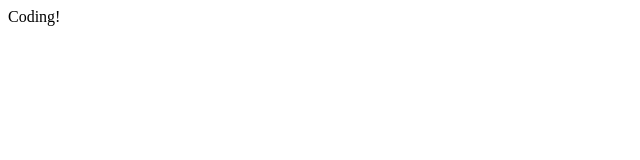
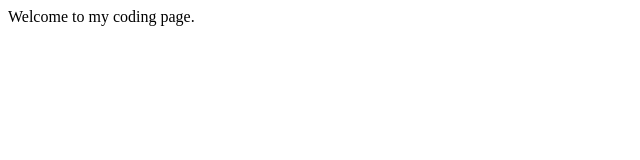
Before and after one commit to mcdonoughg/DemoWebApp, a plain HTML site: page coding.html in a window 1280 px wide. Shown: the whole page, without its empty margins (0-640 px from the left). Drawn offline with Linux system fonts and the light colour scheme.

Commit message:
Update greeting text in coding.html

```diff
--- a/coding.html
+++ b/coding.html
@@ -6,6 +6,6 @@
     <title>Document</title>
 </head>
 <body>
-    Coding!
+    Welcome to my coding page.
 </body>
 </html>
```
